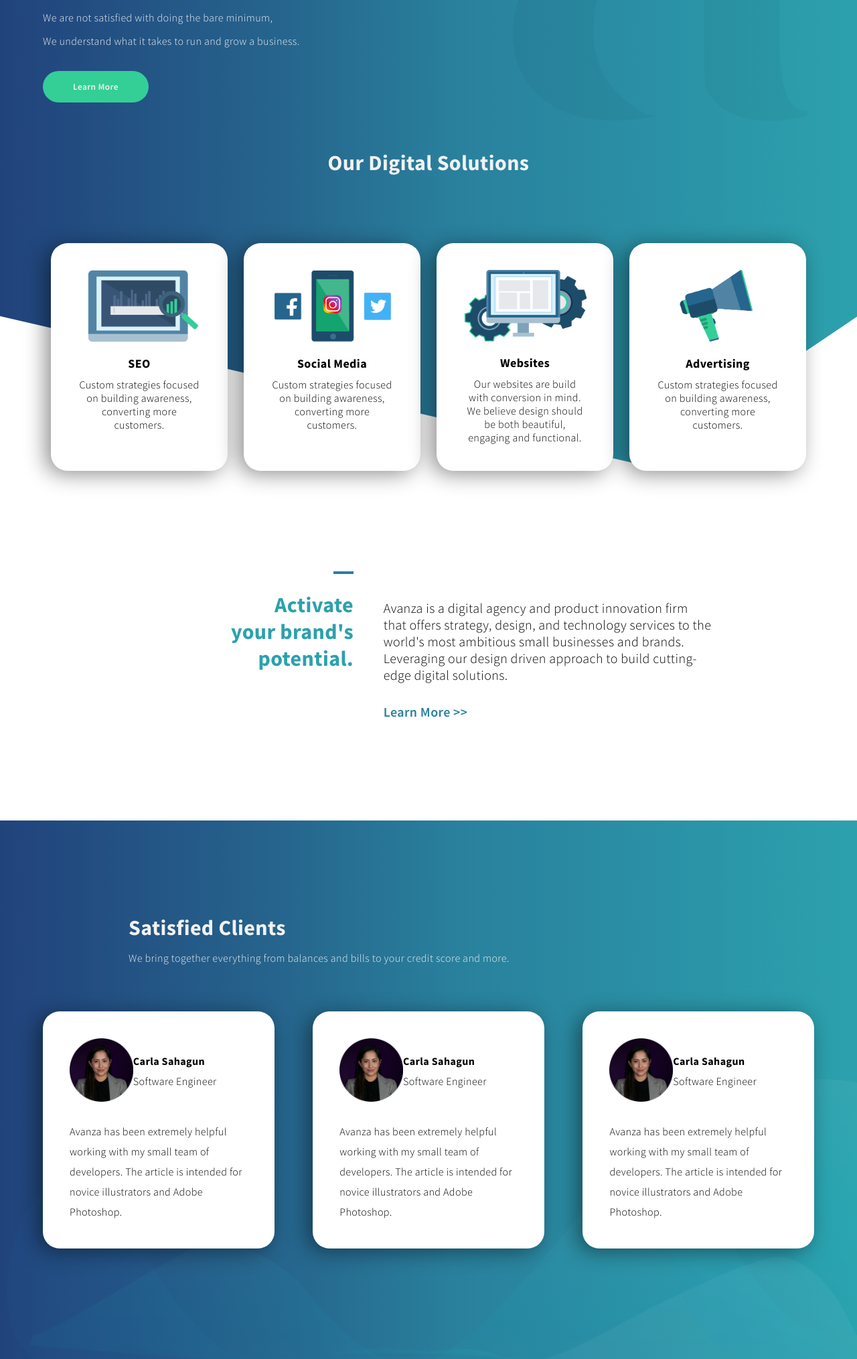
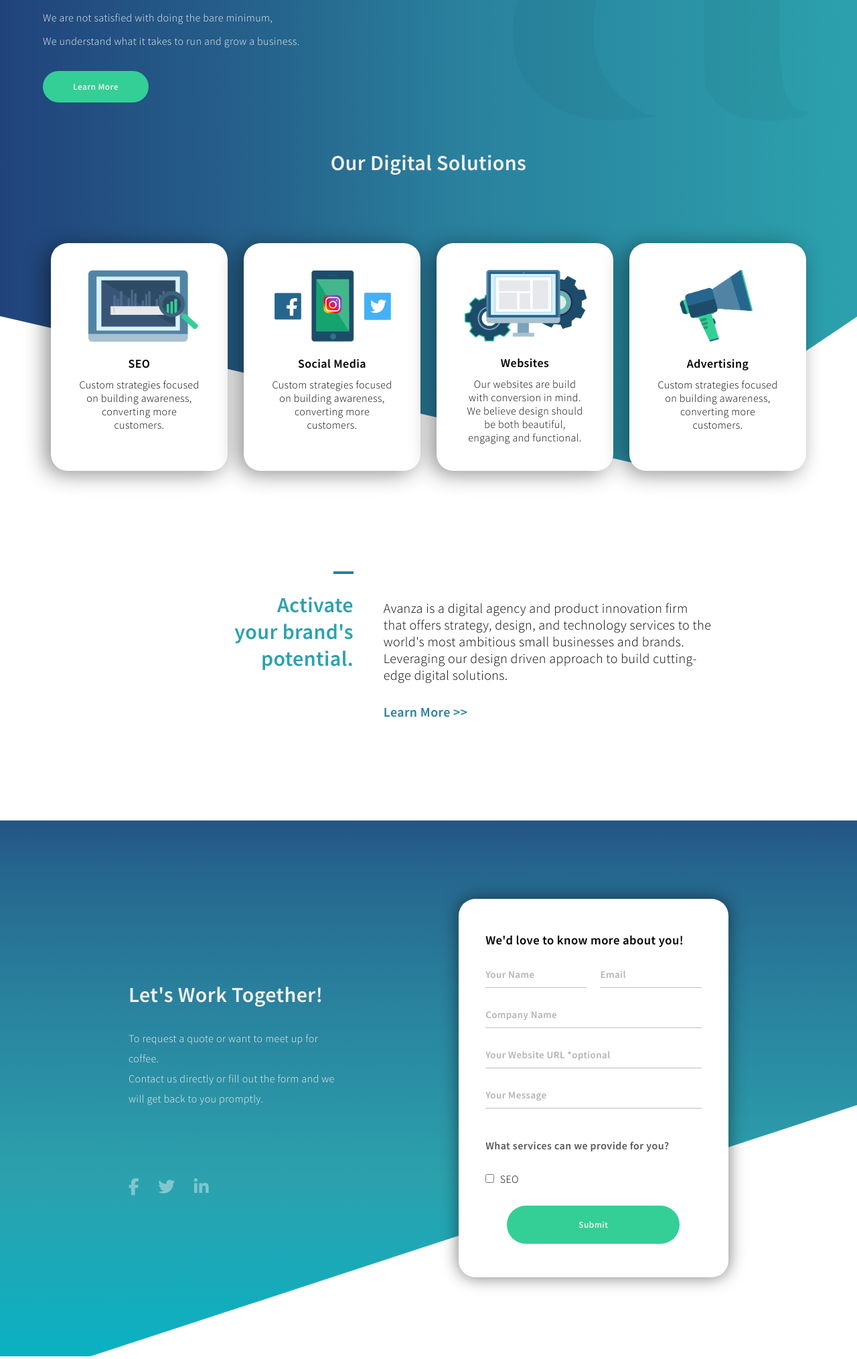
Before and after one commit to itacamba/avanza, a PHP site: page / in a window 1280 px wide. Shown: the part 415-2444 px from the top of the page at 67% size. Run offline with PHP 8.4, Linux system fonts and the light colour scheme; some libraries are stand-ins or nearby versions.

Commit message:
working on contact form section, checkboxes in process

```diff
--- a/index.html
+++ b/index.html
@@ -3,6 +3,7 @@
 <head>
     <meta charset="UTF-8">
     <meta name="viewport" content="width=device-width, initial-scale=1.0">
+    <script src="https://kit.fontawesome.com/5eb26f0a00.js" crossorigin="anonymous"></script>
     <link href="https://fonts.googleapis.com/css2?family=Source+Sans+Pro:wght@300;600;700&display=swap" rel="stylesheet">
     <link rel="stylesheet" href="./styles.css">
     <title>Avanza | Digital Services</title>
@@ -116,6 +117,68 @@
             <a class="learn-more" href="">Learn More >></a>
         </div>
     </div>
+
+    <div id="contact-section" class="vertical-gradient">
+
+        <div id="contact-section-content" class="container-70">
+
+            <div id="contact-lets-work">
+                <div id="contact-text">
+                    <h1>Let's Work Together!</h1>
+                    <p>To request a quote or want to meet up for coffee.<br>
+                        Contact us directly or fill out the form and we
+                        will get back to you promptly.
+                    </p>
+                </div>
+                <div id="contact-social">
+                    <a href=""><i class="fab fa-facebook-f"></i></a>
+                    <a href=""><i class="fab fa-twitter"></i></a>
+                    <a href=""><i class="fab fa-linkedin-in"></i></a>
+                </div>
+            </div>
+
+            <div id="contact-form" class="light-shadow">
+                <form action="">
+                    <h3>We'd love to know more about you!</h3>
+                    <div id="name-email">
+                        <input id="name" type="text" placeholder="Your Name" name="name">
+                        <input type="email" placeholder="Email" name="email">
+                    </div>
+                    <input type="text" placeholder="Company Name" name="company">
+                    <input type="text" placeholder="Your Website URL *optional" name="website-url">
+                    <textarea name="message" rows="1" placeholder="Your Message"></textarea>
+                    <h4>What services can we provide for you?</h4>
+                    <div id="contact-checkboxes">
+                        <div class="service-checkbox">
+                            <input id="seo" name="seo" type="checkbox">
+                            <label for="seo">SEO </label>
+                        </div>
+                        <!-- <div class="service-checkbox">
+                            <input id="web-design" name="web-design" type="checkbox">
+                            <label for="web-design">Web Design </label>
+                        </div>
+                        <div class="service-checkbox">
+                            <input id="advertising" name="advertising" type="checkbox">
+                            <label for="advertising">Advertising </label>
+                        </div>
+                        <div class="service-checkbox">
+                            <input id="social-media" name="social-media" type="checkbox">
+                            <label for="social-media">Social Media </label>
+                        </div> -->
+                    </div>
+                    <input type="submit" value="Submit">
+                </form>
+            </div>
+
+        </div>
+
+        <div class="custom-shape-divider-bottom-1602159274">
+            <svg data-name="Layer 1" xmlns="http://www.w3.org/2000/svg" viewBox="0 0 1200 120" preserveAspectRatio="none">
+                <path d="M1200 120L0 16.48 0 0 1200 0 1200 120z" class="shape-fill"></path>
+            </svg>
+        </div>
+
+    </div>
     <div class="gradient-300">
         <div id="shapes">
             <img src="./images/shapes.png" alt="">
@@ -197,7 +260,7 @@
             </div>
             <div class="f-box">
                 <h4>Let's Connect</h4>
-                <form method="POST">
+                <!-- <form method="POST">
                     <label for="name">Name</label>
                     <input type="text" name="name" class="input-field" required/>
                     <label for="email">E-mail</label>
@@ -205,7 +268,7 @@
                     <label for="message">Message</label>
                     <textarea name="message" required></textarea>
                     <input type="submit" value="SEND MESSAGE" />
-                </form>
+                </form> -->
             </div>
         </div>
     </footer>
--- a/index.js
+++ b/index.js
@@ -3,8 +3,11 @@ document.addEventListener("DOMContentLoaded", () => {
     const menuIcon = document.getElementById('menu-icon');
     const navBar = document.getElementById('mobile-nav')
     const xMenu = document.getElementById('x')
+    const inputs = document.getElementsByTagName('input');
     menuIcon.addEventListener("click", (e) => showMenu(e,navBar));
     xMenu.addEventListener("click", (e) => showMenu(e,navBar));
+    const checkSeo = document.getElementById('seo')
+    checkSeo.addEventListener("click", e => handleRadioBtn(e));
 })
 
 function showMenu(e, navBar){
@@ -12,3 +15,36 @@ function showMenu(e, navBar){
     isMenuClicked = !isMenuClicked
     isMenuClicked ? navBar.style.display = 'flex' : navBar.style.display = 'none'
 }
+
+// when radio button is clicked
+function handleRadioBtn(e){
+    console.log(e.target)
+
+    // let el = e.target
+    // e.target.checked? e.target.checked = false : e.target.checked = true
+    // console.log(el.checked)
+}
+function handleRadioBtnasdasda(e){
+    console.log(e.target.id)
+    const parentNode = Array.from(document.getElementById('contact-checkboxes').children)
+    parentNode.forEach( child => {
+        const radio = child.firstElementChild
+        switch(radio.id){
+            case "seo":
+                console.log("seo")
+                // radio.checked? radio.checked = false : radio.checked = true
+                break;
+            case "web-design":
+                console.log("web-design")
+                break;
+            case "advertising":
+                console.log("advert")
+                break;
+            case "social-media":
+                console.log("s media")
+                break;
+        }
+        // radio.checked? radio.checked = false : radio.checked = true
+    })
+    // console.log("radio: ", this.checked == true)
+}
--- a/styles.css
+++ b/styles.css
@@ -4,7 +4,11 @@
     box-sizing: border-box;
     font-family: 'Source Sans Pro', sans-serif;
     letter-spacing: .4px;
+    font-weight: 600;
     text-decoration: none;
+}
+p{
+    font-weight: 300;
 }
 .container-90{
     width: 90%;
@@ -22,6 +26,7 @@
     color: #f2f2f2;
     font-weight: 600;
     cursor: pointer;
+    outline: none;
 }
 
 #offer-banner{
@@ -98,7 +103,7 @@ header{
 #nav > a:last-child{
     border: none;
     border-radius: 25px;
-    background: hsla(195, 59%, 39%, 0.286);
+    background: rgba(0, 0, 0, 0.05);
     padding: 15px 25px;
 }
 #banner-content{
@@ -122,6 +127,7 @@ header{
     width: 80%;
     color: #f2f2f2;
     font-size: 70px;
+    font-weight: 700;
     z-index: 1000;
     position: relative;
 }
@@ -238,6 +244,200 @@ header{
     font-size: 20px;
 }
 /* END ACTIVATE YOUR BRAND */
+/* CONTACT SECTION */
+#contact-section{
+    width: 100%;
+    position: relative;
+    height: 800px;
+    margin-top: 150px;
+}
+.custom-shape-divider-bottom-1602159274 {
+    position: absolute;
+    bottom: -63px; /* added cause shape has extra padding at the bottom*/
+    right: 0;
+    width: 90%;
+    overflow: hidden;
+    line-height: 0;
+    transform: rotate(180deg);
+    z-index: 0; /* was added cause this block is interfeering with other components*/
+}
+
+.custom-shape-divider-bottom-1602159274 svg {
+    position: relative;
+    display: block;
+    width: calc(100% + 1.3px);
+    height: 438px;
+    transform: rotateY(180deg);
+    z-index: -1; /* was added so the form sits on top of this graphic*/
+}
+
+.custom-shape-divider-bottom-1602159274 .shape-fill {
+    fill: #FFFFFF;
+}
+#contact-section-content{
+    position: relative; /* was added so z-index could work.*/
+    height: 100%;
+    display: flex;
+    justify-content: space-between;
+    align-items: center;
+    z-index: 100;
+}
+#contact-lets-work{
+    width: 40%;
+    height: 40%;
+    display: flex;
+    flex-direction: column;
+    justify-content: space-between;
+
+}
+#contact-text{
+    width: 90%;
+    color: #f2f2f2;
+}
+#contact-text p{
+    margin-top: 30px;
+    line-height: 30px;
+}
+#contact-social{
+    display: flex;
+    width: 120px;
+    justify-content: space-between;
+}
+#contact-social i{
+    color: rgba(255, 255, 255, .4);
+    font-size: 25px;
+}
+#contact-form{
+    width: 45%;
+    background-color: white;
+    /* height: 70%; */
+    border-radius: 25px;
+    z-index: 1000;
+    display: flex;
+    justify-content: space-between;
+    align-items: center;
+    /* padding: 30px 0; */
+}
+#contact-form > form{
+    padding: 50px 0;
+    width: 80%;
+    /* height: 100%; */
+    margin: 0 auto;
+    display: flex;
+    flex-direction: column;
+    justify-content: space-between;
+}
+#name-email{
+    margin-top: 30px;
+    display: flex;
+    justify-content: space-between;
+}
+#name-email input:first-child{
+    margin-right: 20px;
+}
+
+#contact-form input[type="text"], input[type="email"]{
+    border:none;
+    border-bottom: 1px solid rgba(0,0,0,0.26);
+    margin-bottom: 30px;
+    outline: none;
+    padding-bottom: 10px;
+    font-size: 15px;
+}
+#contact-form textarea{
+    margin-bottom: 30px;
+    border: none;
+    overflow: auto;
+    outline: none;
+    resize: none;
+    padding-bottom: 10px;
+    font-size: 15px;
+    border-bottom: 1px solid rgba(0,0,0,0.26);
+
+    -webkit-box-shadow: none;
+    -moz-box-shadow: none;
+    box-shadow: none;
+
+}
+::placeholder {
+    color: rgba(0,0,0,.3);
+    opacity: 1; /* Firefox */
+  }
+:-ms-input-placeholder { /* Internet Explorer 10-11 */
+   color: rgba(0,0,0,.3);
+  }
+::-ms-input-placeholder { /* Microsoft Edge */
+   color: rgba(0,0,0,.3);
+}
+#contact-form h4{
+    margin-top: 15px;
+    color: rgba(0,0,0,0.66)
+}
+#contact-checkboxes{
+    /* border: 1px solid blue; */
+    margin-top: 30px;
+    display: flex;
+    flex-wrap: wrap;
+}
+/* input[type='radio']:after {
+    width: 15px;
+    height: 15px;
+    border-radius: 15px;
+    top: -2px;
+    left: -1px;
+    position: relative;
+    background-color: #d1d3d1;
+    content: '';
+    display: inline-block;
+    visibility: visible;
+    border: 2px solid white;
+}
+
+input[type='radio']:checked:after {
+    width: 15px;
+    height: 15px;
+    border-radius: 15px;
+    top: -2px;
+    left: -1px;
+    position: relative;
+    background-color: #ffa500;
+    content: '';
+    display: inline-block;
+    visibility: visible;
+    border: 2px solid white;
+} */
+.service-checkbox{
+    margin-right: 25px;
+    margin-bottom: 20px;
+}
+.service-checkbox input{
+    color: red;
+    height: 13px;
+	width: 13px
+}
+.service-checkbox label{
+    margin-left: 5px;
+    font-weight: 300;
+}
+#contact-form input[type="submit"]{
+    width: 80%;
+    margin: 0 auto;
+    margin-top: 10px;
+    border-radius: 30px;
+    border: none;
+    cursor: pointer;
+    outline: none;
+    padding: 20px 0;
+    background: #33CF97;
+    color: #f2f2f2;
+}
+.light-shadow{
+    position: relative;
+    -webkit-box-shadow: 0px 0px 25px 0px rgba(13,13,13,0.56);
+    -moz-box-shadow: 0px 0px 25px 0px rgba(13,13,13,0.56);
+    box-shadow: 0px 0px 25px 0px rgba(13,13,13,0.56);
+}
+/* END CONTACT SECTION */
 /* GRADIENT */
 .gradient-300{
     margin-top: 150px;
@@ -250,6 +450,10 @@ header{
     background: linear-gradient(to right,  #21437c 0%,#26658d 33%,#29809d 53%,#2ca1ad 100%); /* W3C, IE10+, FF16+, Chrome26+, Opera12+, Safari7+ */
     filter: progid:DXImageTransform.Microsoft.gradient( startColorstr='#21437c', endColorstr='#2ca1ad',GradientType=1 ); /* IE6-9 */
     position: relative;
+}
+.vertical-gradient{
+    background: rgb(36,84,133);
+    background: linear-gradient(180deg, rgba(36,84,133,1) 0%, rgba(38,101,141,1) 9%, rgba(41,128,157,1) 32%, rgba(44,161,173,1) 67%, rgba(12,176,193,1) 97%);
 }
 #shapes{
     position: absolute;
@@ -354,7 +558,7 @@ footer{
 }
 form{
     width: 350px;
-    border: 1px solid red;
+    /* border: 1px solid red; */
 }
 form > label{
     width: 100%;
```
Also changed, not shown: images/avanza-website.JPG (added), 2 other files.
